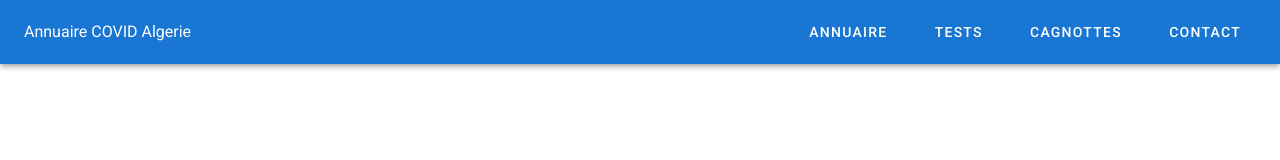
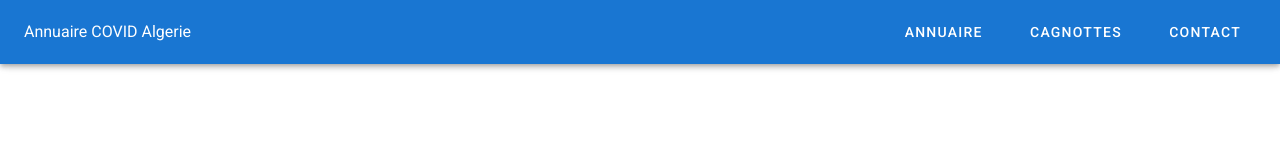
Before and after one commit to info-covid19-dz/web, a Nuxt app: page /Tests in a window 1280 px wide. Shown: the top 160 px of the page. Built offline with nearby package versions, Linux system fonts and the light colour scheme.

Commit message:
removed tests

```diff
--- a/layouts/default.vue
+++ b/layouts/default.vue
@@ -32,11 +32,6 @@
           </v-list>
         </v-menu>
       </v-layout>
-
-      <!--  <nuxt-link class="dark-link" to="/annuaire">Annuaire</nuxt-link>
-      <nuxt-link class="dark-link" to="/cagnottes">Cagnottes</nuxt-link>
-      <nuxt-link class="dark-link" to="/tests">Tests</nuxt-link>
-      <nuxt-link class="dark-link" to="/contact">Contact</nuxt-link> -->
     </v-app-bar>
     <v-main>
       <v-container>
@@ -60,10 +55,6 @@ export default {
         {
           title: "Annuaire",
           link: "/annuaire",
-        },
-        {
-          title: "Tests",
-          link: "/tests",
         },
         {
           title: "Cagnottes",
--- a/pages/Tests.vue
+++ /dev/null
@@ -1,15 +0,0 @@
-<template>
-    <div>
-
-    </div>
-</template>
-
-<script>
-    export default {
-
-    }
-</script>
-
-<style  scoped>
-
-</style>
```
